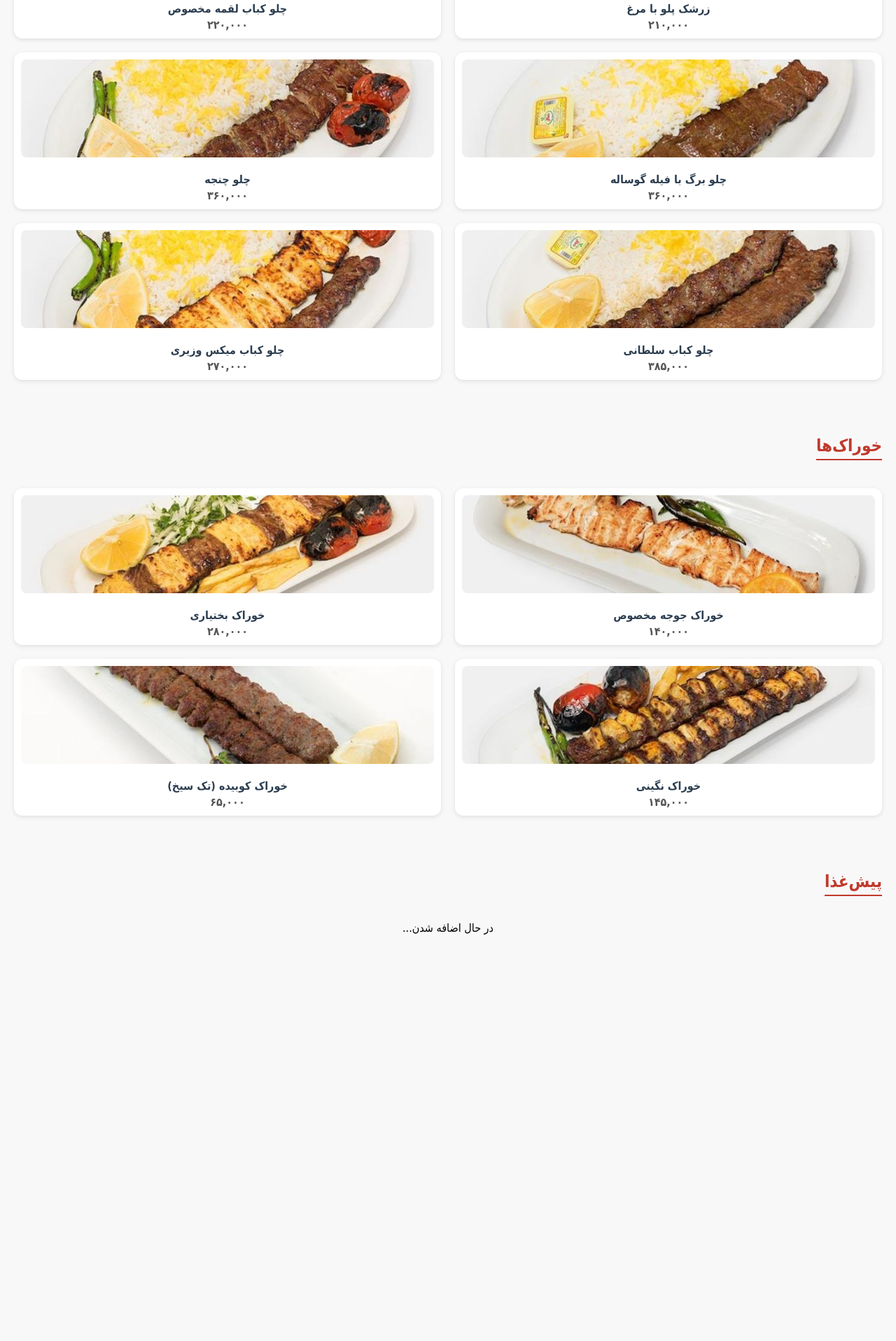
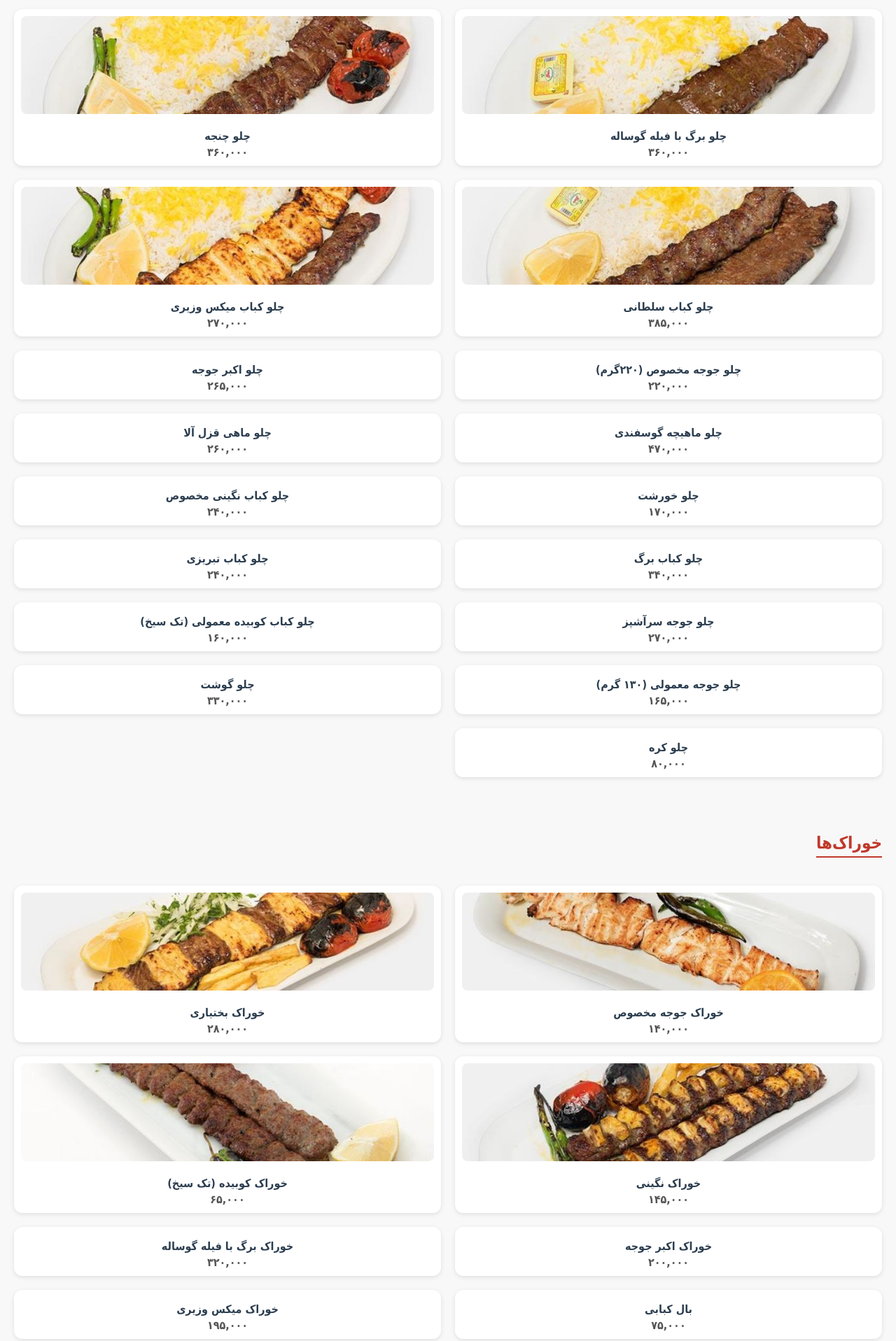
Before and after one commit to Mohmddgh/Pedarbozorgmenu, a plain HTML site: page index.html in a window 1280 px wide. Shown: the part 653-2570 px from the top of the page at 70% size. Before the commit the page ends 2035 px from the top, so only its background shows below. Drawn offline with Linux system fonts and the light colour scheme.

Commit message:
نسخه جدید منو

```diff
--- a/index.html
+++ b/index.html
@@ -1,4 +1,5 @@
-<!DOCTYPE html><html lang="fa" dir="rtl">
+<!DOCTYPE html>
+<html lang="fa" dir="rtl">
 <head>
   <meta charset="UTF-8" />
   <meta name="viewport" content="width=device-width, initial-scale=1.0"/>
@@ -10,10 +11,16 @@
       margin: 0;
       padding: 0;
     }
+    .title {
+      text-align: center;
+      font-size: 32px;
+      color: #c0392b;
+      margin-top: 20px;
+      font-weight: bold;
+    }
     header img {
       width: 100%;
-      height: auto;
-      max-height: 300px;
+      max-height: 180px;
       object-fit: cover;
       border-bottom: 4px solid #c0392b;
     }
@@ -76,72 +83,75 @@
     }
   </style>
 </head>
-<body>  <header>
+<body>
+
+  <div class="title">رستوران پدربزرگ</div>
+
+  <header>
     <img src="https://media.imna.ir/d/2025/03/15/4/2172576.jpg?ts=1742023006000" alt="رستوران پدربزرگ">
-  </header>  <nav>
+  </header>
+
+  <nav>
     <a href="#chelovi">چلویی‌ها</a>
     <a href="#khorak">خوراک‌ها</a>
     <a href="#pishghaza">پیش‌غذا</a>
-  </nav>  <section id="chelovi">
+  </nav>
+
+  <section id="chelovi">
     <h2>چلویی‌ها</h2>
     <div class="grid">
-      <div class="item">
-        <img src="https://raw.githubusercontent.com/mohmddgh/Pedarbozorgmenu/main/IMG_%DB%B2%DB%B0%DB%B2%DB%B5%DB%B0%DB%B7%DB%B0%DB%B8_%DB%B1%DB%B6%DB%B1%DB%B9%DB%B1%DB%B2.jpg" alt="زرشک پلو با مرغ">
-        <h4>زرشک پلو با مرغ</h4>
-        <p>۲۱۰,۰۰۰</p>
-      </div>
-      <div class="item">
-        <img src="https://raw.githubusercontent.com/mohmddgh/Pedarbozorgmenu/main/IMG_%DB%B2%DB%B0%DB%B2%DB%B5%DB%B0%DB%B7%DB%B0%DB%B8_%DB%B1%DB%B6%DB%B1%DB%B9%DB%B5%DB%B2.jpg" alt="چلو کباب لقمه مخصوص">
-        <h4>چلو کباب لقمه مخصوص</h4>
-        <p>۲۲۰,۰۰۰</p>
-      </div>
-      <div class="item">
-        <img src="https://raw.githubusercontent.com/mohmddgh/Pedarbozorgmenu/main/IMG_%DB%B2%DB%B0%DB%B2%DB%B5%DB%B0%DB%B7%DB%B0%DB%B8_%DB%B1%DB%B6%DB%B2%DB%B2%DB%B3%DB%B3.jpg" alt="چلو برگ با فیله">
-        <h4>چلو برگ با فیله گوساله</h4>
-        <p>۳۶۰,۰۰۰</p>
-      </div>
-      <div class="item">
-        <img src="https://raw.githubusercontent.com/mohmddgh/Pedarbozorgmenu/main/IMG_%DB%B2%DB%B0%DB%B2%DB%B5%DB%B0%DB%B7%DB%B0%DB%B8_%DB%B1%DB%B6%DB%B2%DB%B3%DB%B0%DB%B5.jpg" alt="چلو چنجه">
-        <h4>چلو چنجه</h4>
-        <p>۳۶۰,۰۰۰</p>
-      </div>
-      <div class="item">
-        <img src="https://raw.githubusercontent.com/mohmddgh/Pedarbozorgmenu/main/IMG_%DB%B2%DB%B0%DB%B2%DB%B5%DB%B0%DB%B7%DB%B0%DB%B8_%DB%B1%DB%B6%DB%B2%DB%B3%DB%B4%DB%B7.jpg" alt="چلو کباب سلطانی">
-        <h4>چلو کباب سلطانی</h4>
-        <p>۳۸۵,۰۰۰</p>
-      </div>
-      <div class="item">
-        <img src="https://raw.githubusercontent.com/mohmddgh/Pedarbozorgmenu/main/IMG_%DB%B2%DB%B0%DB%B2%DB%B5%DB%B0%DB%B7%DB%B0%DB%B8_%DB%B1%DB%B6%DB%B2%DB%B4%DB%B2%DB%B4.jpg" alt="چلو کباب میکس وزیری">
-        <h4>چلو کباب میکس وزیری</h4>
-        <p>۲۷۰,۰۰۰</p>
-      </div>
+      <div class="item"><img src="https://raw.githubusercontent.com/mohmddgh/Pedarbozorgmenu/main/IMG_۲۰۲۵۰۷۰۸_۱۶۱۹۱۲.jpg" alt=""><h4>زرشک پلو با مرغ</h4><p>۲۱۰,۰۰۰</p></div>
+      <div class="item"><img src="https://raw.githubusercontent.com/mohmddgh/Pedarbozorgmenu/main/IMG_۲۰۲۵۰۷۰۸_۱۶۱۹۵۲.jpg" alt=""><h4>چلو کباب لقمه مخصوص</h4><p>۲۲۰,۰۰۰</p></div>
+      <div class="item"><img src="https://raw.githubusercontent.com/mohmddgh/Pedarbozorgmenu/main/IMG_۲۰۲۵۰۷۰۸_۱۶۲۲۳۳.jpg" alt=""><h4>چلو برگ با فیله گوساله</h4><p>۳۶۰,۰۰۰</p></div>
+      <div class="item"><img src="https://raw.githubusercontent.com/mohmddgh/Pedarbozorgmenu/main/IMG_۲۰۲۵۰۷۰۸_۱۶۲۳۰۵.jpg" alt=""><h4>چلو چنجه</h4><p>۳۶۰,۰۰۰</p></div>
+      <div class="item"><img src="https://raw.githubusercontent.com/mohmddgh/Pedarbozorgmenu/main/IMG_۲۰۲۵۰۷۰۸_۱۶۲۳۴۷.jpg" alt=""><h4>چلو کباب سلطانی</h4><p>۳۸۵,۰۰۰</p></div>
+      <div class="item"><img src="https://raw.githubusercontent.com/mohmddgh/Pedarbozorgmenu/main/IMG_۲۰۲۵۰۷۰۸_۱۶۲۴۲۴.jpg" alt=""><h4>چلو کباب میکس وزیری</h4><p>۲۷۰,۰۰۰</p></div>
+      <div class="item"><h4>چلو جوجه مخصوص (۲۲۰گرم)</h4><p>۲۲۰,۰۰۰</p></div>
+      <div class="item"><h4>چلو اکبر جوجه</h4><p>۲۶۵,۰۰۰</p></div>
+      <div class="item"><h4>چلو ماهیچه گوسفندی</h4><p>۴۷۰,۰۰۰</p></div>
+      <div class="item"><h4>چلو ماهی قزل آلا</h4><p>۲۶۰,۰۰۰</p></div>
+      <div class="item"><h4>چلو خورشت</h4><p>۱۷۰,۰۰۰</p></div>
+      <div class="item"><h4>چلو کباب نگینی مخصوص</h4><p>۲۴۰,۰۰۰</p></div>
+      <div class="item"><h4>چلو کباب برگ</h4><p>۳۴۰,۰۰۰</p></div>
+      <div class="item"><h4>چلو کباب تبریزی</h4><p>۲۴۰,۰۰۰</p></div>
+      <div class="item"><h4>چلو جوجه سرآشپز</h4><p>۲۷۰,۰۰۰</p></div>
+      <div class="item"><h4>چلو کباب کوبیده معمولی (تک سیخ)</h4><p>۱۶۰,۰۰۰</p></div>
+      <div class="item"><h4>چلو جوجه معمولی (۱۳۰ گرم)</h4><p>۱۶۵,۰۰۰</p></div>
+      <div class="item"><h4>چلو گوشت</h4><p>۳۳۰,۰۰۰</p></div>
+      <div class="item"><h4>چلو کره</h4><p>۸۰,۰۰۰</p></div>
     </div>
-  </section>  <section id="khorak">
+  </section>
+
+  <section id="khorak">
     <h2>خوراک‌ها</h2>
     <div class="grid">
-      <div class="item">
-        <img src="https://raw.githubusercontent.com/mohmddgh/Pedarbozorgmenu/main/IMG_%DB%B2%DB%B0%DB%B2%DB%B5%DB%B0%DB%B7%DB%B0%DB%B8_%DB%B1%DB%B6%DB%B2%DB%B5%DB%B5%DB%B0.jpg" alt="خوراک جوجه مخصوص">
-        <h4>خوراک جوجه مخصوص</h4>
-        <p>۱۴۰,۰۰۰</p>
-      </div>
-      <div class="item">
-        <img src="https://raw.githubusercontent.com/mohmddgh/Pedarbozorgmenu/main/IMG_%DB%B2%DB%B0%DB%B2%DB%B5%DB%B0%DB%B7%DB%B0%DB%B8_%DB%B1%DB%B6%DB%B2%DB%B6%DB%B1%DB%B6.jpg" alt="خوراک بختیاری">
-        <h4>خوراک بختیاری</h4>
-        <p>۲۸۰,۰۰۰</p>
-      </div>
-      <div class="item">
-        <img src="https://raw.githubusercontent.com/mohmddgh/Pedarbozorgmenu/main/IMG_%DB%B2%DB%B0%DB%B2%DB%B5%DB%B0%DB%B7%DB%B0%DB%B8_%DB%B1%DB%B6%DB%B2%DB%B6%DB%B4%DB%B0.jpg" alt="خوراک نگینی">
-        <h4>خوراک نگینی</h4>
-        <p>۱۴۵,۰۰۰</p>
-      </div>
-      <div class="item">
-        <img src="https://raw.githubusercontent.com/mohmddgh/Pedarbozorgmenu/main/IMG_%DB%B2%DB%B0%DB%B2%DB%B5%DB%B0%DB%B7%DB%B0%DB%B8_%DB%B1%DB%B6%DB%B3%DB%B7%DB%B4%DB%B1.jpg" alt="خوراک کوبیده">
-        <h4>خوراک کوبیده (تک سیخ)</h4>
-        <p>۶۵,۰۰۰</p>
-      </div>
+      <div class="item"><img src="https://raw.githubusercontent.com/mohmddgh/Pedarbozorgmenu/main/IMG_۲۰۲۵۰۷۰۸_۱۶۲۵۵۰.jpg" alt=""><h4>خوراک جوجه مخصوص</h4><p>۱۴۰,۰۰۰</p></div>
+      <div class="item"><img src="https://raw.githubusercontent.com/mohmddgh/Pedarbozorgmenu/main/IMG_۲۰۲۵۰۷۰۸_۱۶۲۶۱۶.jpg" alt=""><h4>خوراک بختیاری</h4><p>۲۸۰,۰۰۰</p></div>
+      <div class="item"><img src="https://raw.githubusercontent.com/mohmddgh/Pedarbozorgmenu/main/IMG_۲۰۲۵۰۷۰۸_۱۶۲۶۴۰.jpg" alt=""><h4>خوراک نگینی</h4><p>۱۴۵,۰۰۰</p></div>
+      <div class="item"><img src="https://raw.githubusercontent.com/mohmddgh/Pedarbozorgmenu/main/IMG_۲۰۲۵۰۷۰۸_۱۶۳۷۴۱.jpg" alt=""><h4>خوراک کوبیده (تک سیخ)</h4><p>۶۵,۰۰۰</p></div>
+      <div class="item"><h4>خوراک اکبر جوجه</h4><p>۲۰۰,۰۰۰</p></div>
+      <div class="item"><h4>خوراک برگ با فیله گوساله</h4><p>۳۲۰,۰۰۰</p></div>
+      <div class="item"><h4>بال کبابی</h4><p>۷۵,۰۰۰</p></div>
+      <div class="item"><h4>خوراک میکس وزیری</h4><p>۱۹۵,۰۰۰</p></div>
+      <div class="item"><h4>خوراک مرغ</h4><p>۱۳۵,۰۰۰</p></div>
+      <div class="item"><h4>خورشت خالی</h4><p>۹۰,۰۰۰</p></div>
+      <div class="item"><h4>خوراک ماهی قزل آلا</h4><p>۲۱۵,۰۰۰</p></div>
+      <div class="item"><h4>خوراک کباب لقمه مخصوص</h4><p>۱۳۵,۰۰۰</p></div>
+      <div class="item"><h4>خوراک جوجه سرآشپز</h4><p>۲۵۰,۰۰۰</p></div>
+      <div class="item"><h4>جوجه با استخوان</h4><p>۲۶۰,۰۰۰</p></div>
+      <div class="item"><h4>گوجه خالی</h4><p>۱۵,۰۰۰</p></div>
     </div>
-  </section>  <section id="pishghaza">
+  </section>
+
+  <section id="pishghaza">
     <h2>پیش‌غذا</h2>
-    <p style="text-align:center;">در حال اضافه شدن...</p>
-  </section></body>
-</html>
+    <div class="grid">
+      <div class="item"><h4>زیتون پرورده</h4></div>
+      <div class="item"><h4>سالاد فصل</h4></div>
+      <div class="item"><h4>ماست موسیر</h4></div>
+      <div class="item"><h4>ترشی</h4></div>
+    </div>
+  </section>
+
+</body>
+  </html>
```
